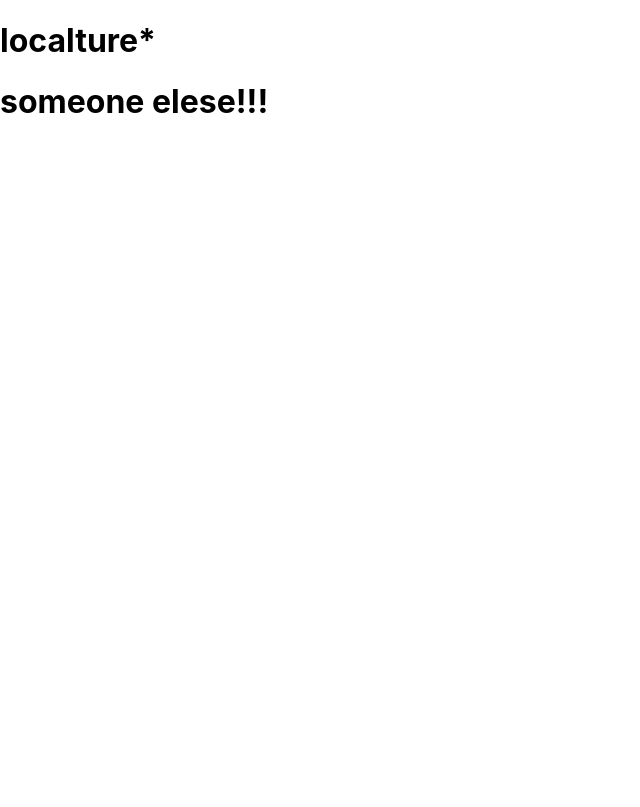
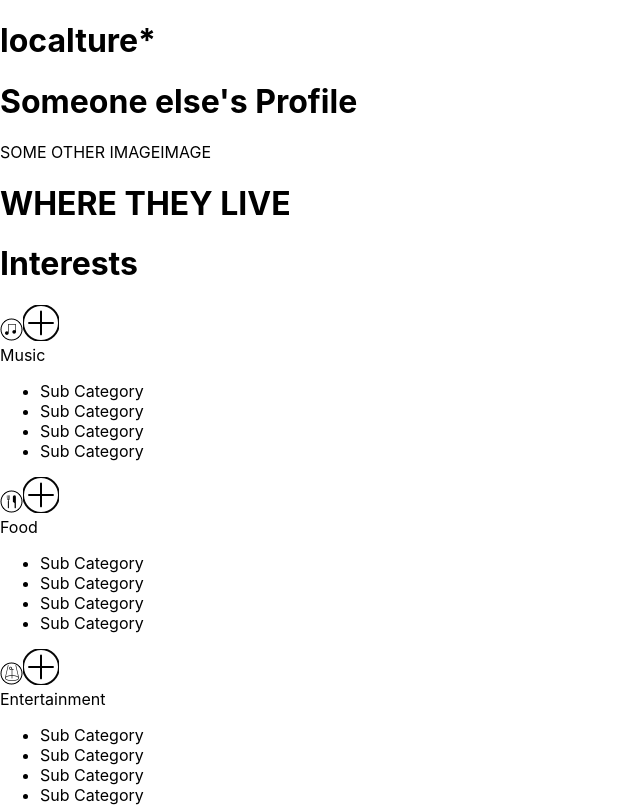
Before and after one commit to itzamnahuerta/localture, a React (Create React App) app in the folder client/: page /othersprofile in a window 1280 px wide. Shown: the top 807 px of the page, without its empty margins (0-640 px from the left). Built offline with nearby package versions, Linux system fonts and the light colour scheme.

Commit message:
working on viiewing others profiles

```diff
--- a/client/src/App.js
+++ b/client/src/App.js
@@ -20,8 +20,8 @@ class App extends Component {
       email: '',
       first_name: '',
       last_name: '',
-      isAuthenticated: false
-
+      isAuthenticated: false,
+      otherUser: false
     }
     this.handleLogin = this.handleLogin.bind(this);
   }
@@ -33,6 +33,10 @@ class App extends Component {
         [fieldName] : value,
         error: false
     })
+  }
+
+  handleOthersView = () => {
+    this.setState({otherUser: true})
   }
 
   async handleLogin() {
@@ -92,6 +96,8 @@ class App extends Component {
           first_name={this.state.first_name}
           last_name={this.state.last_name}
           formToggle={this.formToggle}
+          otherUser={this.state.otherUser}
+          handleOthersView={this.handleOthersView}
         />
 
       </div>
--- a/client/src/components/Dashboard/Dashboard.jsx
+++ b/client/src/components/Dashboard/Dashboard.jsx
@@ -31,6 +31,8 @@ export default class Dashboard extends Component {
                 handleSignUp={this.props.handleSignUp}
                 username={this.props.username}
                 password={this.props.password}
+                otherUser={this.props.otherUser}
+                handleOthersView={this.props.handleOthersView}
               />} />
 
               <Route exact path="/travelers_near_you"
@@ -43,11 +45,20 @@ export default class Dashboard extends Component {
               }/>
               <Route path="/user"
                 render={() => <UserProfile
-                  authenticated={this.props.isAuthenticated}/>
+                  authenticated={this.props.isAuthenticated}
+                  otherUser={this.props.otherUser}
+                  handleOthersView={this.props.handleOthersView}
+                  />
               }/>
               <Route path='/othersprofile'
                 render={() => <OthersProfile
-                  authenticated={this.props.isAuthenticated}/>
+                  authenticated={this.props.isAuthenticated}
+                  first_name={this.props.first_name}
+                  last_name={this.props.last_name}
+                  home_area={this.props.home_area}
+                  otherUser={this.props.otherUser}
+                  handleOthersView={this.props.handleOthersView}
+                  />
               }/>
 
         </Switch>
--- a/client/src/components/Interests/Interests.jsx
+++ /dev/null
@@ -1,21 +0,0 @@
-import React, { Component } from 'react';
-import { Redirect } from 'react-router-dom'
-
-class Interests extends Component {
-    render() {
-        if(!this.props.authenticated){
-            return <Redirect to='/' />
-        }
-        else {
-            return (
-                <div>
-                    <div>ALL THIS other SSTUFF</div>
-                    <div></div>
-                    <div></div>
-                </div>
-            );
-        }
-    }
-}
-
-export default Interests;
--- a/client/src/components/OthersProfile/OthersProfile.js
+++ b/client/src/components/OthersProfile/OthersProfile.js
@@ -1,10 +1,80 @@
 import React, { Component } from 'react';
+import ProfileInterests from '../ProfileInterests/ProfileInterests'
+import Entertainment from '../../assets/entertainment.png';
+import Food from '../../assets/food.png';
+import Music from '../../assets/music.png';
+import Active from '../../assets/active.png';
 
 class OthersProfile extends Component {
+    constructor(){
+        super();
+        this.state= {
+            music: ["Hip Hop", "Indie", "Rap", "Rock", "R&B", "Pop", "Electronic", "Latin", "Folk", "Classical", "Jazz", "Reggae", "Desi", "Soul", "Bachata", "Techno"],
+
+            entertainment: ["Musicals", "Live Music", "Comedy", "Jazz Clubs", "Burlesque", "Circus", "Plays", "Festivals", "Parties", "Clubs", "Events", "Theatre","Puppetry", "Parades", "NakedShakespeare"],
+
+            active: ["Sailing", "Biking", "Hiking", "Roller Derby", "Picnic", "Parks", "Gyms", "Sport Clubs", "Kayaking", "Camping", "Ziplining", "Spelunking", "Paddleboarding", "Surfing", "Gardens", "Tennis", "Rooftop Drinking", "Rock Climbing", "Segway Tours", "Sailing", "Biking"],
+
+            food: ["Mexican", "Turkish", "French", "Italian", "Vietnamese", "Japanese", "Korean", "Ethiopian", "Mediterranean", "Vegan", "American", "Southwestern", "Southern", "Indian", "English", "Thai", "Japanese", "Cuban", "Burmese", "Spanish", "Chinese", "Irish", "Swedish", "Tapas", "Hungarian"],
+            selectedInterest: []
+        }
+    }
+    componentDidMount = () => {
+        this.props.handleOthersView();
+    }
     render() {
         return (
             <div>
-                <h1>someone elese!!!</h1>
+                <div>
+                        <h1>Someone else's Profile</h1>
+                </div>
+
+                <div>
+                    <div>SOME OTHER IMAGEIMAGE</div>
+                    <div><h1>WHERE THEY LIVE</h1></div>
+                </div>
+
+                <div>
+                    <h1>Interests</h1>
+                </div>
+
+
+                <div>
+                    {/* .map through instrests and reder one for each */}
+                    <ProfileInterests
+                        name='Music'
+                        handleEditInterests={this.handleEditInterests}
+                        subcat={this.state.music}
+                        image={<img src={Music} alt=''
+                        otherUser={this.props.otherUser}/>}
+                    />
+                    <ProfileInterests
+                        name='Food'
+                        handleEditInterests={this.handleEditInterests}
+                        subcat={this.state.food}
+                        image={<img src={Food} alt=''
+                        otherUser={this.props.otherUser}/>}
+                    />
+
+
+                    {console.log(this.props.otherUser)}
+
+
+                    <ProfileInterests
+                        name='Entertainment'
+                        handleEditInterests={this.handleEditInterests}
+                        subcat={this.state.entertainment}
+                        image={<img src={Entertainment} alt=''
+                        otherUser={this.props.otherUser}/>}
+                    />
+                    <ProfileInterests
+                        name='Active'
+                        handleEditInterests={this.handleEditInterests}
+                        subcat={this.state.active}
+                        image={<img src={Active} alt=''
+                        otherUser={this.props.otherUser}/>}
+                    />
+                </div>
             </div>
         );
     }
--- a/client/src/components/ProfileInterests/ProfileInterests.jsx
+++ b/client/src/components/ProfileInterests/ProfileInterests.jsx
@@ -5,6 +5,7 @@ import Food from '../../assets/food.png';
 import Music from '../../assets/music.png';
 import Active from '../../assets/active.png';
 import Note from '../../assets/note.png'
+import Add from '../../assets/add.png'
 
 class ProfileInterests extends Component {
     constructor(){
@@ -19,19 +20,51 @@ class ProfileInterests extends Component {
         this.setState({editInterests: true})
     }
 
+    iconSwitch = () => {
+        console.log(this.props.otherUser)
+        if(this.props.otherUser){
+            return <img
+                    src={Note}
+                    onClick={this.props.handleEditInterests}
+                    id={this.props.name}/>
+        }
+        else{
+            return <img src={Add} />
+        }
+    }
+
     render() {
-        if(this.state.editInterests){
-            return <h1>working</h1>
+        if(this.props.otherUser){
+            return(
+                <div>
+                    {this.props.image}
+                    <img
+                        src={Note}
+                        onClick={this.props.handleEditInterests}
+                        id={this.props.name}/>
+                    <div>{this.props.name}</div>
 
+
+{console.log(this.props.otherUser)}
+
+
+                    <ul>
+                        <li>Sub Category</li>
+                        <li>Sub Category</li>
+                        <li>Sub Category</li>
+                        <li>Sub Category</li>
+                    </ul>
+                </div>
+            )
         }
-        else if(!this.state.editInterests) {
+        else{
             return (
                 <div>
                     {this.props.image}
                     <img
-                    src={Note}
-                    onClick={this.props.handleEditInterests}
-                    id={this.props.name}/>
+                        src={Add}
+                        onClick={this.props.handleEditInterests}
+                        id={this.props.name}/>
                     <div>{this.props.name}</div>
                     <ul>
                         <li>Sub Category</li>
@@ -40,7 +73,7 @@ class ProfileInterests extends Component {
                         <li>Sub Category</li>
                     </ul>
                 </div>
-            );
+            )
         }
     }
 }
--- a/client/src/components/UserProfile/UserProfile.jsx
+++ b/client/src/components/UserProfile/UserProfile.jsx
@@ -90,7 +90,8 @@ class UserProfile extends Component {
             return(
                 <div>
 
-        <Link to='/othersprofile'>SOMEONE ELSEEEEEE</Link>
+        <Link to='/othersprofile'
+            onClick={this.props.handleOthersView}>SOMEONE ELSEEEEEE</Link>
         <Link to='/travelers_near_you'>Travelers Near You</Link>
         <Link to='/interests'>Interests</Link>
                     <div>
@@ -99,7 +100,7 @@ class UserProfile extends Component {
 
                     <div>
                         <div>IMAGE</div>
-                        <div>HOME AREA</div>
+                        <div><h1>{this.props.home_area}</h1></div>
                     </div>
 
                     <div>
@@ -114,25 +115,30 @@ class UserProfile extends Component {
                             name='Music'
                             handleEditInterests={this.handleEditInterests}
                             subcat={this.state.music}
-                            image={<img src={Music} alt='' />}
+                            image={<img src={Music} alt=''
+                            otherUser={this.props.otherUser}/>}
                         />
+                        {this.props.otherUser}
                         <ProfileInterests
                             name='Food'
                             handleEditInterests={this.handleEditInterests}
                             subcat={this.state.food}
-                            image={<img src={Food} alt='' />}
+                            image={<img src={Food} alt=''
+                            otherUser={this.props.otherUser}/>}
                         />
                         <ProfileInterests
                             name='Entertainment'
                             handleEditInterests={this.handleEditInterests}
                             subcat={this.state.entertainment}
-                            image={<img src={Entertainment} alt='' />}
+                            image={<img src={Entertainment} alt=''
+                            otherUser={this.props.otherUser}/>}
                         />
                         <ProfileInterests
                             name='Active'
                             handleEditInterests={this.handleEditInterests}
                             subcat={this.state.active}
-                            image={<img src={Active} alt='' />}
+                            image={<img src={Active} alt=''
+                            otherUser={this.props.otherUser}/>}
                         />
                     </div>
                 </div>
```
Also changed, not shown: client/src/assets/add.png (added).
